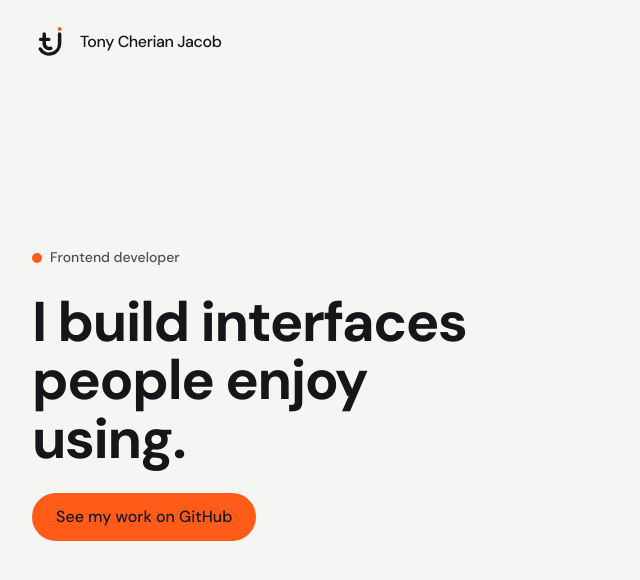
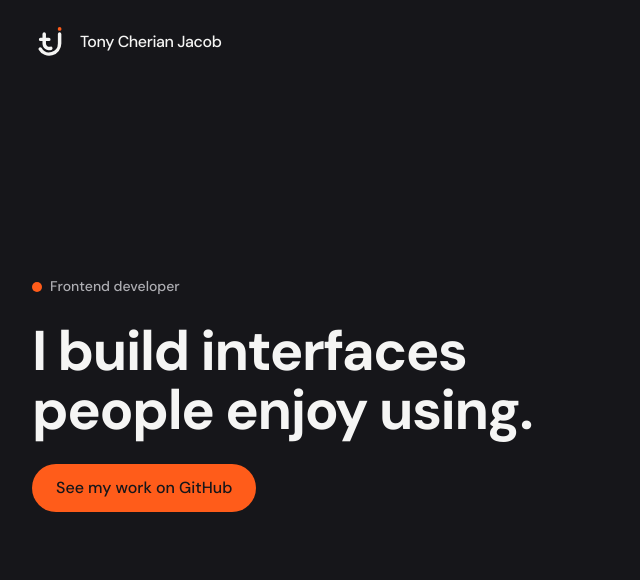
Before and after one commit to TonyCJ7/portfolio, a Next.js app: page / in a window 1280 px wide. Shown: the top 580 px of the page, without its empty margins (0-640 px from the left). Built offline with nearby package versions, Linux system fonts and the light colour scheme.

Commit message:
feat: default to the dark scheme and drop scaffold literals

```diff
--- a/src/app/globals.css
+++ b/src/app/globals.css
@@ -100,25 +100,6 @@
   --lift-line: #dcdcda;
   --lift-shadow: rgba(22, 22, 26, 0.1);
   color-scheme: light;
-}
-
-@media (prefers-color-scheme: light) {
-  :root:not([data-theme]) {
-    --ground: #f5f5f4;
-    --surface: #ffffff;
-    --surface-hover: #ececea;
-    --line: #dcdcda;
-    --fg: #16161a;
-    --fg-2: #4f4f57;
-    --fg-muted: #6e6e76;
-    --accent: #ff5c1a;
-    --accent-text: #c93a08;
-    --accent-soft: rgba(255, 92, 26, 0.1);
-    --spot: rgba(201, 58, 8, 0.06);
-    --lift-line: #dcdcda;
-    --lift-shadow: rgba(22, 22, 26, 0.1);
-    color-scheme: light;
-  }
 }
 
 @theme inline {
--- a/src/app/page.tsx
+++ b/src/app/page.tsx
@@ -2,7 +2,7 @@ import Logo from "@/components/Logo/Logo";
 
 export default function Home() {
   return (
-    <div className="flex min-h-dvh flex-col font-sans">
+    <div className="flex min-h-dvh flex-col">
       <header className="flex items-center gap-3 px-8 py-6">
         <Logo size={36} />
         <span className="text-title tracking-tight">Tony Cherian Jacob</span>
@@ -12,7 +12,7 @@ export default function Home() {
           <span className="inline-block size-2.5 rounded-full bg-accent" />
           Frontend developer
         </p>
-        <h1 className="max-w-[12ch] text-display">
+        <h1 className="max-w-measure text-display">
           I build interfaces people enjoy using.
         </h1>
         <a
```
Also changed, not shown: 2 other files (tests, documents, lock files or other folders).
